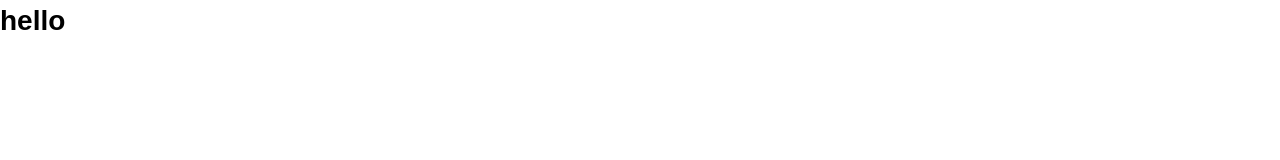
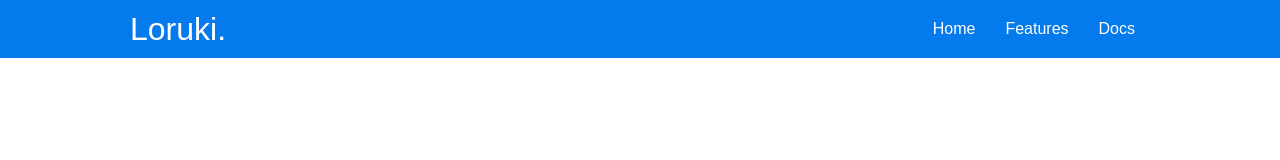
Before and after one commit to artnovikov/loruki, a plain HTML site: page index.html in a window 1280 px wide. Drawn offline with Linux system fonts and the light colour scheme.

Commit message:
navbar, container, flex

```diff
--- a/css/main.css
+++ b/css/main.css
@@ -9,55 +9,15 @@
 *::after {
   -webkit-box-sizing: border-box;
           box-sizing: border-box;
-}
-
-/* Убираем внутренние отступы */
-
-ul[class],
-ol[class] {
+  margin: 0;
   padding: 0;
-}
-
-/* Убираем внешние отступы */
-
-body,
-h1,
-h2,
-h3,
-h4,
-p,
-ul[class],
-ol[class],
-li,
-figure,
-figcaption,
-blockquote,
-dl,
-dd {
-  margin: 0;
-}
-
-/* Выставляем основные настройки по-умолчанию для body */
-
-body {
-  min-height: 100vh;
-  scroll-behavior: smooth;
-  text-rendering: optimizeSpeed;
-  line-height: 1.5;
 }
 
 /* Удаляем стандартную стилизацию для всех ul и il, у которых есть атрибут class*/
 
-ul[class],
-ol[class] {
+ul,
+ol {
   list-style: none;
-}
-
-/* Элементы a, у которых нет класса, сбрасываем до дефолтных стилей */
-
-a:not([class]) {
-  -webkit-text-decoration-skip: ink;
-          text-decoration-skip-ink: auto;
 }
 
 /* Упрощаем работу с изображениями */
@@ -67,35 +27,75 @@ img {
   display: block;
 }
 
-/* Указываем понятную периодичность в потоке данных у article*/
-
-article > * + * {
-  margin-top: 1em;
+a {
+  text-decoration: none;
+  color: #333;
 }
 
-/* Наследуем шрифты для инпутов и кнопок */
-
-input,
-button,
-textarea,
-select {
-  font: inherit;
+body {
+  font-family: Arial, "Helvetica Neue", Helvetica, sans-serif;
+  line-height: 1.6;
+  color: #333;
 }
 
-/* Удаляем все анимации и переходы для людей, которые предпочитай их не использовать */
-
-body {
-  font-size: 14px;
-  font-family: Arial, "Helvetica Neue", Helvetica, sans-serif;
-  color: #000;
+h1,
+h2 {
+  font-weight: 300;
+  line-height: 1.2;
+  margin: 10px 0;
 }
 
-@media (prefers-reduced-motion: reduce) {
-  * {
-    -webkit-animation-duration: 0.01ms !important;
-            animation-duration: 0.01ms !important;
-    animation-duration-animation-iteration-count: 1 !important;
-    animation-duration-transition-duration: 0.01ms !important;
-    animation-duration-scroll-behavior: auto !important;
-  }
+p {
+  margin: 10px 0;
 }
+
+.container {
+  max-width: 1100px;
+  margin: 0 auto;
+  padding: 0 40px;
+}
+
+.flex {
+  display: -webkit-box;
+  display: -webkit-flex;
+  display: -ms-flexbox;
+  display: flex;
+  -webkit-box-pack: center;
+  -webkit-justify-content: center;
+      -ms-flex-pack: center;
+          justify-content: center;
+  -webkit-box-align: center;
+  -webkit-align-items: center;
+      -ms-flex-align: center;
+          align-items: center;
+}
+
+.navbar {
+  background-color: #047aed;
+  color: #fff;
+  overflow: auto;
+}
+
+.menu {
+  display: -webkit-box;
+  display: -webkit-flex;
+  display: -ms-flexbox;
+  display: flex;
+}
+
+.menu__link {
+  color: #fff;
+  padding: 10px;
+  margin: 0 5px;
+}
+
+.menu__link:hover {
+  border-bottom: 2px solid #fff;
+}
+
+.navbar__flex {
+  -webkit-box-pack: justify;
+  -webkit-justify-content: space-between;
+      -ms-flex-pack: justify;
+          justify-content: space-between;
+}
--- a/index.html
+++ b/index.html
@@ -1,13 +1,46 @@
 <!DOCTYPE html>
+
 <html lang="en">
+
 <head>
+
 	<meta charset="UTF-8">
+
 	<meta name="viewport" content="width=device-width, initial-scale=1.0">
+
 	<title>Document</title>
+
 	<link rel="stylesheet" href="css/main.min.css">
+
 </head>
+
 <body>
-	<h1>hello</h1>
+
+	<div class="navbar">
+
+		<div class="container flex navbar__flex">
+
+			<h1 class="logo">Loruki.</h1>
+
+			<nav>
+
+				<ul class="menu">
+
+					<li class="menu__item"><a href="#" class="menu__link">Home</a></li>
+
+					<li class="menu__item"><a href="#" class="menu__link">Features</a></li>
+
+					<li class="menu__item"><a href="#" class="menu__link">Docs</a></li>
+
+				</ul>
+
+			</nav>
+
+		</div>
+
+	</div>
+
 	<script src="js/main.min.js"></script>
 </body>
+
 </html>
```
Also changed, not shown: css/main.min.css.
